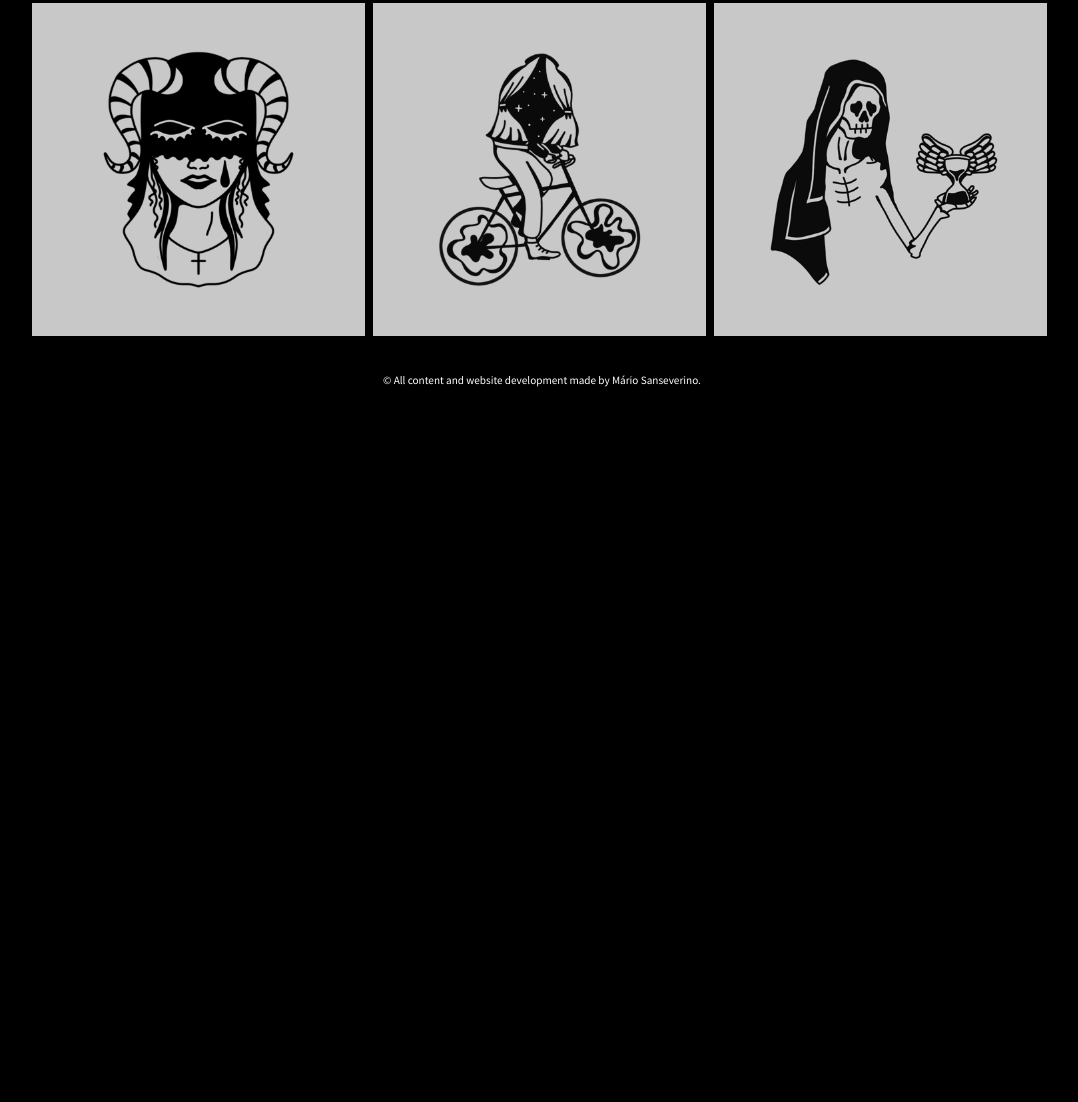
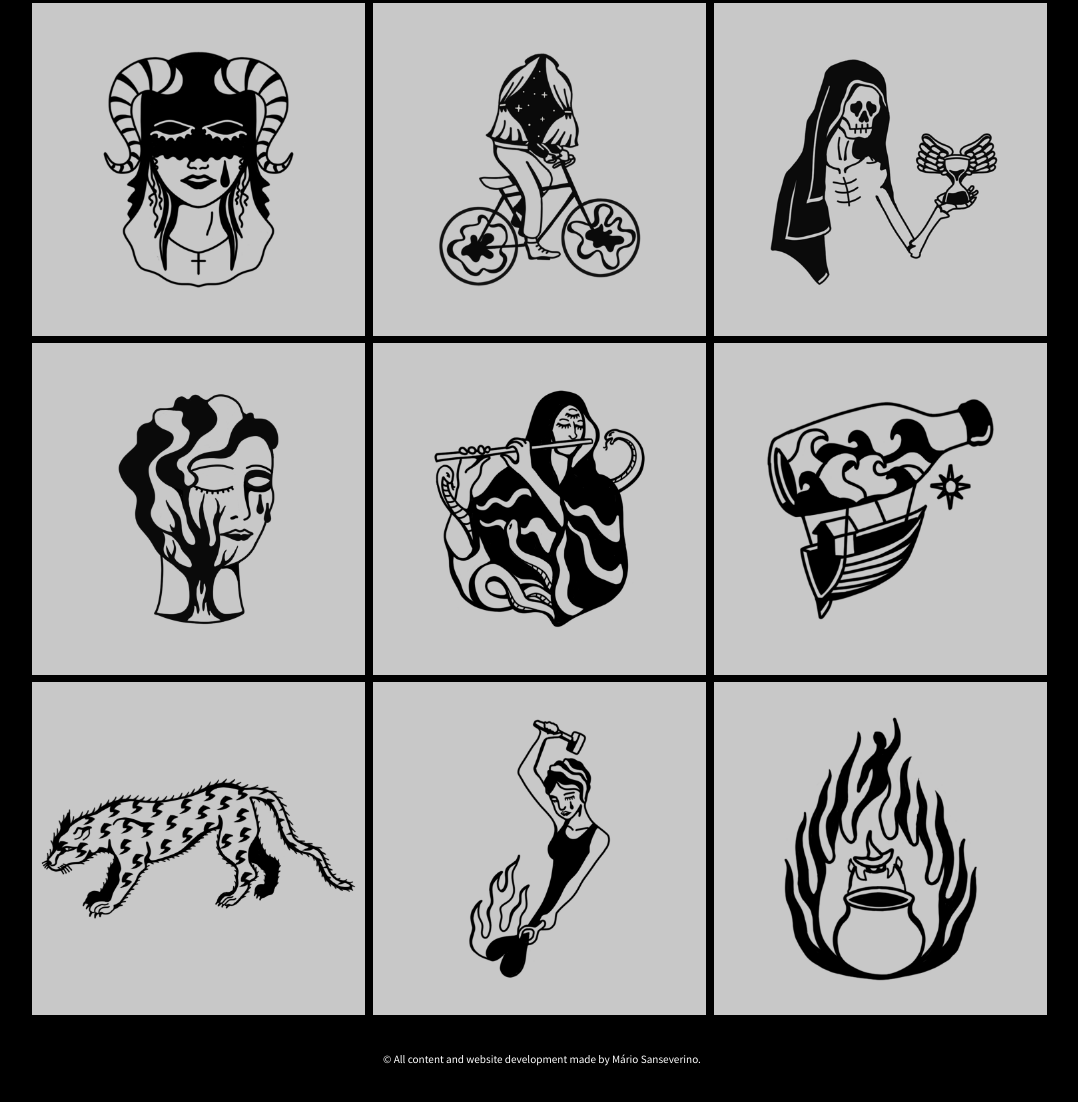
Before and after one commit to mariosanseverino/legacy-mariosanseverino.github.io, a plain HTML site: page drawings.html in a window 1280 px wide. Shown: the part 1293-2395 px from the top of the page, without its empty margins (98-1176 px from the left). Before the commit the page ends 1716 px from the top, so only its background shows below. Drawn offline with Linux system fonts and the light colour scheme.

Commit message:
Adding more drawings to the library

```diff
--- a/drawings.html
+++ b/drawings.html
@@ -49,6 +49,16 @@
             <div class="drawing-library-image"><img src="../images/dreaming.png" alt="Dreaming drawing" class="drawing-small"></div>
             <div class="drawing-library-image"><img src="../images/deadline.png" alt="Deadline drawing" class="drawing-small"></div>
         </div>
+        <div class="drawing-library-row">
+            <div class="drawing-library-image"><img src="../images/nature.png" alt="Nature drawing" class="drawing-small"></div>
+            <div class="drawing-library-image"><img src="../images/charmer.png" alt="Charmer drawing" class="drawing-small"></div>
+            <div class="drawing-library-image"><img src="../images/sail.png" alt="Sail drawing" class="drawing-small"></div>
+        </div>
+        <div class="drawing-library-row">
+            <div class="drawing-library-image"><img src="../images/lightning-panther.png" alt="lightning panther drawing" class="drawing-small"></div>
+            <div class="drawing-library-image"><img src="../images/heart-forging.png" alt="Heart forging drawing" class="drawing-small"></div>
+            <div class="drawing-library-image"><img src="../images/ritual.png" alt="Ritual drawing" class="drawing-small"></div>
+        </div>
     </main>
 
     <footer>
```
Also changed, not shown: images/book-of-lies.png (added), images/charmer.png (added), images/lightning-panther.png (added), images/nature.png (added), images/ritual.png (added), images/sail.png (added).
